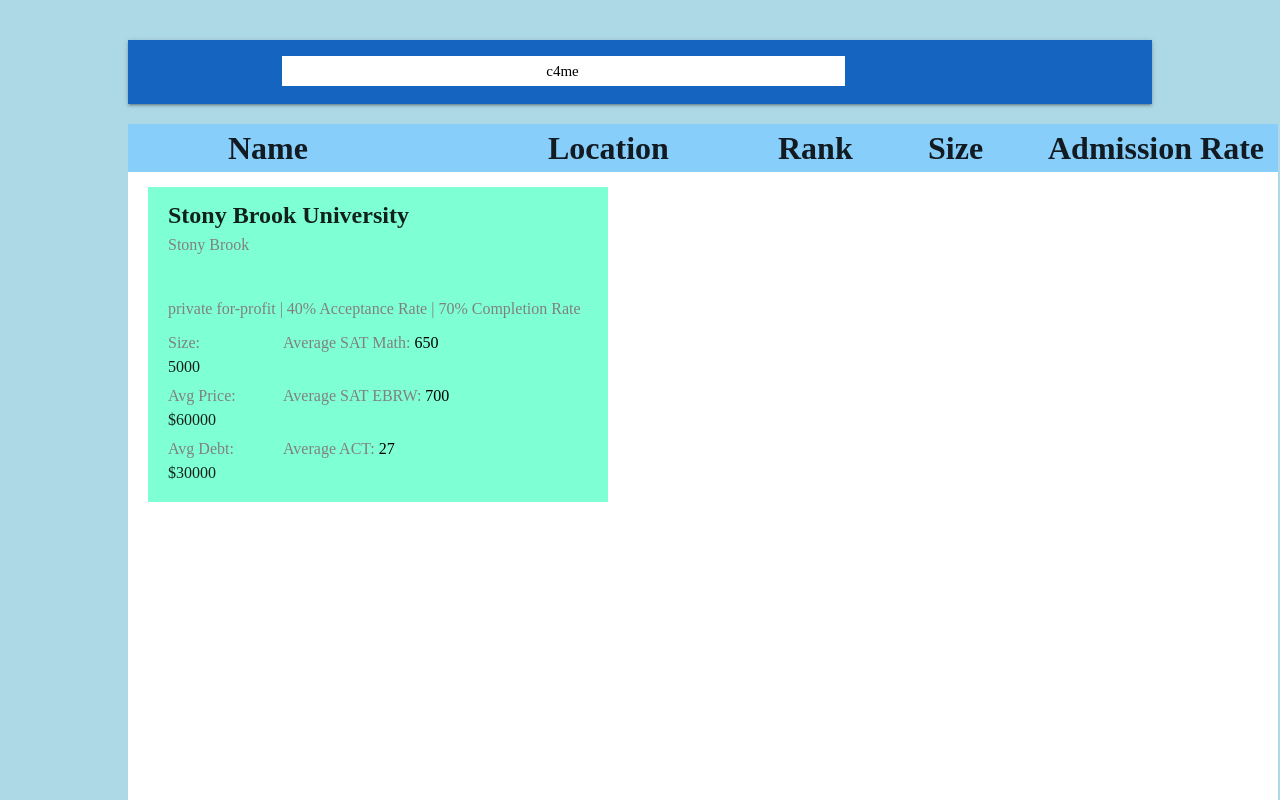
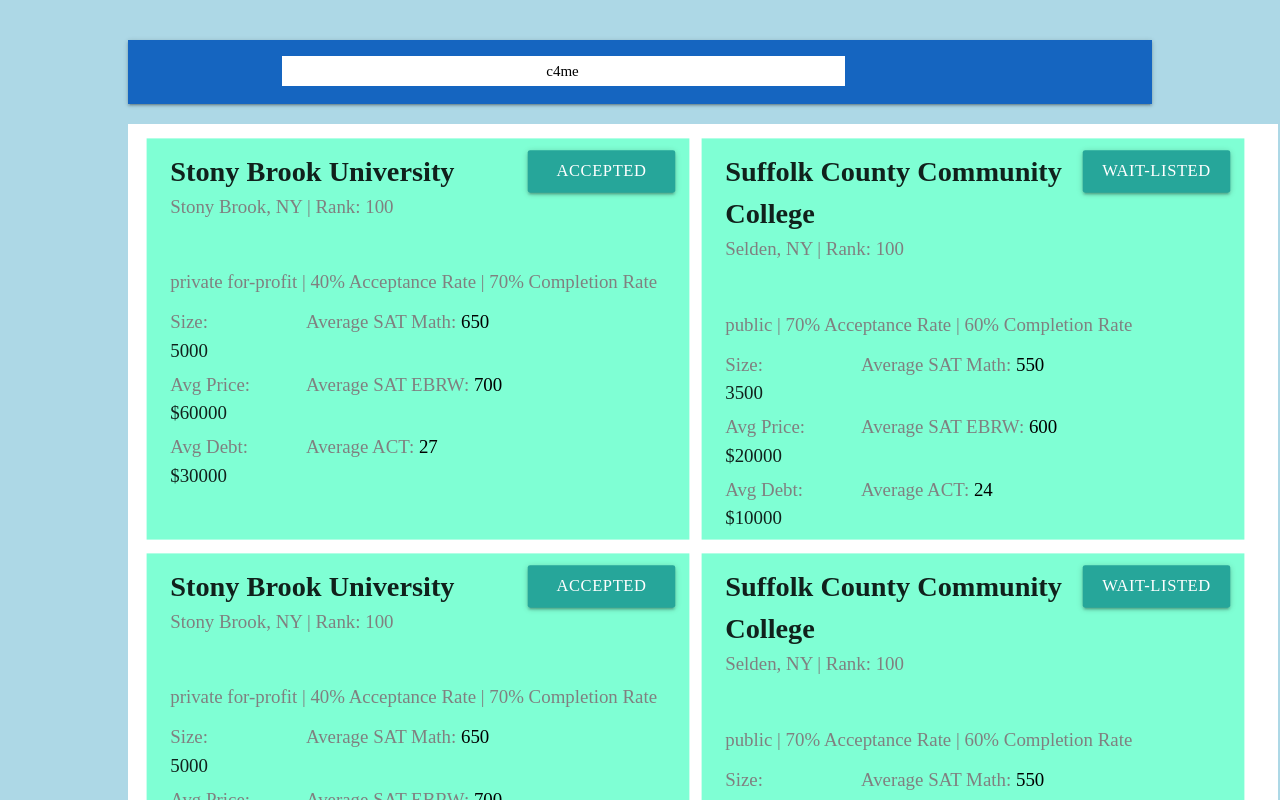
Before and after one commit to mseh1128/CSE416-c4me, a React (Create React App) app in the folder frontend/: page / in a window 1280 px wide. Shown: the top 800 px of the page. Built offline with nearby package versions, Linux system fonts and the light colour scheme.

Commit message:
updated the css of the college cards, and put them in a grid

```diff
--- a/frontend/src/components/studentscreen/StudentCollege.js
+++ b/frontend/src/components/studentscreen/StudentCollege.js
@@ -9,8 +9,17 @@
 
 class StudentCollege extends React.Component {
 
+    state  =
+    {
+        status: this.props.college.status
+    }
+
     getStatus = () => {
-        return "pending"
+        return this.state.status
+    }
+
+    changeStatus  = (newStatus) => {
+        this.setState({status: newStatus})
     }
 
     render() {
@@ -33,8 +42,24 @@
 
         return (
            <div className='collegeCard'>
-                <div class="collegeTitle"> {college.name} </div>
-                <div class="collegeLocation"> {college.location} </div>
+                <div class="collegeBox0">
+                    <div class="collegeTitle"> {college.name} </div>
+                    <a class='dropdown-trigger btn' href='#' data-target='dropdown1'> {this.getStatus()} </a>
+                    <ul id='dropdown1' class='dropdown-content'>
+                        <li><a href="#!" onClick={this.changeStatus.bind(this.self, "pending")}>pending</a></li>
+                        <li class="divider" tabindex="-1"></li>
+                        <li><a href="#!" onClick={this.changeStatus.bind(this.self, "accepted")}>accepted</a></li>
+                        <li class="divider" tabindex="-1"></li>
+                        <li><a href="#!" onClick={this.changeStatus.bind(this.self, "denied")}>denied</a></li>
+                        <li class="divider" tabindex="-1"></li>
+                        <li><a href="#!" onClick={this.changeStatus.bind(this.self, "deferred")}>deferred</a></li>
+                        <li class="divider" tabindex="-1"></li>
+                        <li><a href="#!" onClick={this.changeStatus.bind(this.self, "wait-listed")}>wait-listed</a></li>
+                        <li class="divider" tabindex="-1"></li>
+                        <li><a href="#!" onClick={this.changeStatus.bind(this.self, "withdrawn")}>withdrawn</a></li>
+                    </ul>
+                </div>
+                <div class="collegeLocation"> {college.location + " | Rank: " + college.ranking} </div>
                 <div class="collegeType"> {college.type + " | " + college.admission_rate + "% Acceptance Rate | "  +  college.completion_rate + "% Completion Rate"} </div>
                 <div class="collegeBox1">
                     <div class="collegeSize1">{"Size:"}</div>
--- a/frontend/src/components/studentscreen/StudentCollegesList.js
+++ b/frontend/src/components/studentscreen/StudentCollegesList.js
@@ -10,7 +10,7 @@
     render() {
 
         return (
-            <div className="college-lists section">
+            <div className="college-list section">
                 { data.colleges.map(function(college) {
                     college.id = college.key;
                     return (
--- a/frontend/src/components/studentscreen/StudentScreen.js
+++ b/frontend/src/components/studentscreen/StudentScreen.js
@@ -75,14 +75,9 @@
         return (
             <div className="student_screen_container">
                 <div className='schoolsContainer'>
-                <div id="collegeListBanner">
-                <div></div>
-                <span class="collegeTitleText"> Name </span>
-                <span class="collegeTitleText"> Location </span>
-                <span class="collegeTitleText"> Rank </span>
-                <span class="collegeTitleText"> Size </span>
-                <span class="collegeTitleText"> Admission Rate </span>
-                </div>
+
+
+
                     <StudentCollegesList />
                 </div>
                 <div className='filtersContainer'>
--- a/frontend/src/components/test/TestCollegeData.json
+++ b/frontend/src/components/test/TestCollegeData.json
@@ -3,7 +3,7 @@
         {
             "key": 0,
             "name": "Stony Brook University",
-            "location": "Stony Brook",
+            "location": "Stony Brook, NY",
             "ranking": 100,
             "admission_rate": 40,
             "completion_rate": 70,
@@ -14,6 +14,208 @@
             "avg_SAT_Math": 650,
             "avg_EBRW": 700,
             "avg_ACT": 27,
+
+            "status": "accepted",
+
+            "majors": [
+                {
+                    "name": "Computer Science"
+                },
+                {
+                    "name": "Applied Mathematics"
+                },
+                {
+                    "name": "English"
+                }
+            ],
+            "students": [
+                {
+                    "key": 0,
+                    "userid": "Fib"
+                },
+                {
+                    "key": 1,
+                    "userid": "Onacci"
+                }
+            ]
+        },
+        {
+            "key": 1,
+            "name": "Suffolk County Community College",
+            "location": "Selden, NY",
+            "ranking": 100,
+            "admission_rate": 70,
+            "completion_rate": 60,
+            "cost": 20000,
+            "debt": 10000,
+            "type": "public",
+            "size": 3500,
+            "avg_SAT_Math": 550,
+            "avg_EBRW": 600,
+            "avg_ACT": 24,
+
+            "status": "wait-listed",
+
+            "majors": [
+                {
+                    "name": "Computer Science"
+                },
+                {
+                    "name": "Applied Mathematics"
+                },
+                {
+                    "name": "English"
+                }
+            ],
+            "students": [
+                {
+                    "key": 0,
+                    "userid": "Fib"
+                },
+                {
+                    "key": 1,
+                    "userid": "Onacci"
+                }
+            ]
+        },
+
+
+
+        {
+            "key": 0,
+            "name": "Stony Brook University",
+            "location": "Stony Brook, NY",
+            "ranking": 100,
+            "admission_rate": 40,
+            "completion_rate": 70,
+            "cost": 60000,
+            "debt": 30000,
+            "type": "private for-profit",
+            "size": 5000,
+            "avg_SAT_Math": 650,
+            "avg_EBRW": 700,
+            "avg_ACT": 27,
+
+            "status": "accepted",
+
+            "majors": [
+                {
+                    "name": "Computer Science"
+                },
+                {
+                    "name": "Applied Mathematics"
+                },
+                {
+                    "name": "English"
+                }
+            ],
+            "students": [
+                {
+                    "key": 0,
+                    "userid": "Fib"
+                },
+                {
+                    "key": 1,
+                    "userid": "Onacci"
+                }
+            ]
+        },
+        {
+            "key": 1,
+            "name": "Suffolk County Community College",
+            "location": "Selden, NY",
+            "ranking": 100,
+            "admission_rate": 70,
+            "completion_rate": 60,
+            "cost": 20000,
+            "debt": 10000,
+            "type": "public",
+            "size": 3500,
+            "avg_SAT_Math": 550,
+            "avg_EBRW": 600,
+            "avg_ACT": 24,
+
+            "status": "wait-listed",
+
+            "majors": [
+                {
+                    "name": "Computer Science"
+                },
+                {
+                    "name": "Applied Mathematics"
+                },
+                {
+                    "name": "English"
+                }
+            ],
+            "students": [
+                {
+                    "key": 0,
+                    "userid": "Fib"
+                },
+                {
+                    "key": 1,
+                    "userid": "Onacci"
+                }
+            ]
+        },
+
+        {
+            "key": 0,
+            "name": "Stony Brook University",
+            "location": "Stony Brook, NY",
+            "ranking": 100,
+            "admission_rate": 40,
+            "completion_rate": 70,
+            "cost": 60000,
+            "debt": 30000,
+            "type": "private for-profit",
+            "size": 5000,
+            "avg_SAT_Math": 650,
+            "avg_EBRW": 700,
+            "avg_ACT": 27,
+
+            "status": "accepted",
+
+            "majors": [
+                {
+                    "name": "Computer Science"
+                },
+                {
+                    "name": "Applied Mathematics"
+                },
+                {
+                    "name": "English"
+                }
+            ],
+            "students": [
+                {
+                    "key": 0,
+                    "userid": "Fib"
+                },
+                {
+                    "key": 1,
+                    "userid": "Onacci"
+                }
+            ]
+        },
+        {
+            "key": 1,
+            "name": "Suffolk County Community College",
+            "location": "Selden, NY",
+            "ranking": 100,
+            "admission_rate": 70,
+            "completion_rate": 60,
+            "cost": 20000,
+            "debt": 10000,
+            "type": "public",
+            "size": 3500,
+            "avg_SAT_Math": 550,
+            "avg_EBRW": 600,
+            "avg_ACT": 24,
+
+            "status": "wait-listed",
+
             "majors": [
                 {
                     "name": "Computer Science"
--- a/frontend/src/css/css_layout.css
+++ b/frontend/src/css/css_layout.css
@@ -57,7 +57,6 @@
 
 }
 
-
 .student_screen_container {
   display: grid;
   grid-template-columns: 1150px 350px;
@@ -65,9 +64,11 @@
 
 .schoolsContainer {
   background-color: white;
-  height: 700px;
+  height: 840px;
   top: 20px;
   position: relative;
+  overflow-y: scroll;
+  overflow-x: hidden;
 }
 
 .filtersContainer {
@@ -239,18 +240,25 @@
   background-color: lightskyblue;
 }
 
+.college-list {
+  display: grid;
+  grid-template-columns: 555px 670px;
+  grid-template-rows: repeat(100, 415px);
+}
+
 .collegeCard {
   background-color: aquamarine;
-  margin-left: 20px;
-  height: 315px;
+  margin-left: 60px;
+  margin-top: 30px;
+  height: 340px;
   width: 460px;
+  transform: scale(1.18)
 }
 
 .collegeTitle {
   font-size: x-large;
   font-weight: bold;
   margin-left: 20px;
-  top: 10px;
   position: relative;
 }
 
@@ -267,6 +275,13 @@
   color: grey;
   margin-left: 20px;
   top: 50px;
+  position: relative;
+}
+
+.collegeBox0 {
+  display: grid;
+  grid-template-columns: 323px 125px;
+  top: 10px;
   position: relative;
 }
 
```
